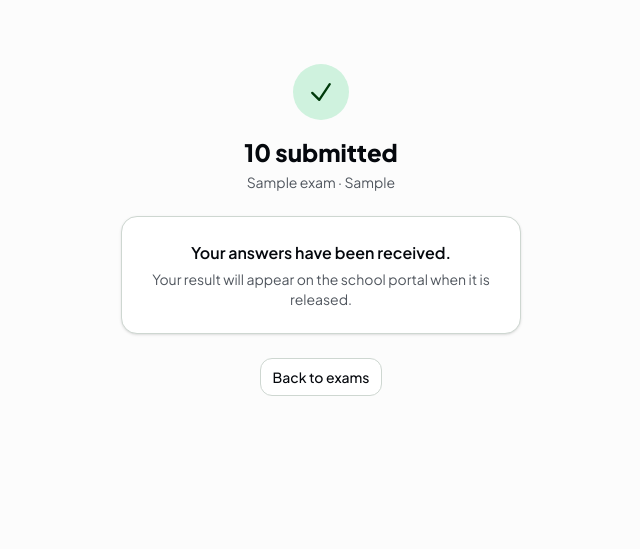
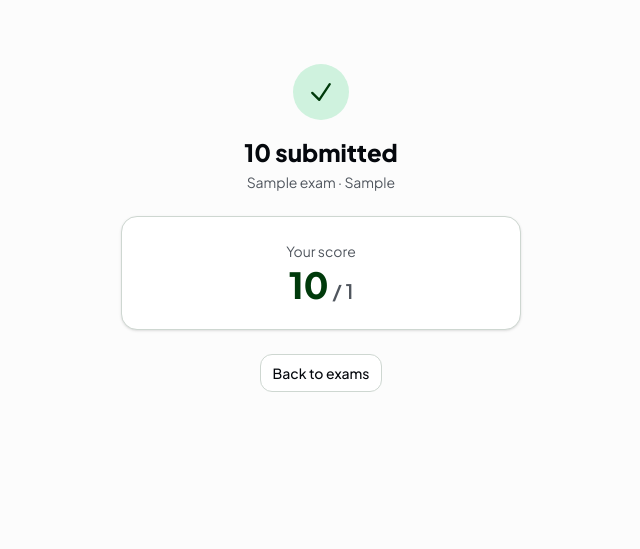
Before and after one commit to Pheebemi/laazeere-exams, a Django app: template templates/exams/already_submitted.html in a window 1280 px wide. Shown: the part 65-614 px from the top of the page, without its empty margins (319-959 px from the left). Run offline with Django 5.2, Linux system fonts and the light colour scheme; the template is opened without the code that fills it: most values are stand-ins (such as "Sample title", 1, 10 or a date in 2020); style sheets or scripts are compiled from the project's sources.

Commit message:
Show students their score again right after submitting
Undo the hidden-scores change: the submitted page shows the score again,
and the exam list shows "Done · score/total".

Co-Authored-By: Claude Opus 5.5 <noreply@anthropic.com>
Claude-Session: https://claude.ai/code/session_012Ki6p1WmjFkbJcoH2Sqa1h

```diff
--- a/templates/exams/already_submitted.html
+++ b/templates/exams/already_submitted.html
@@ -8,10 +8,9 @@
     <h1 class="mt-4 text-2xl font-extrabold">{{ exam.get_score_target_display }} submitted</h1>
     <p class="mt-1 text-sm text-muted-foreground">{{ exam.subject }} &middot; {{ exam.get_term_display }}</p>
 
-    {# Scores are never shown to students here — they see their result on the main portal once the school releases it. #}
     <div class="card mt-6 p-6">
-        <p class="font-semibold">Your answers have been received.</p>
-        <p class="text-sm text-muted-foreground mt-1">Your result will appear on the school portal when it is released.</p>
+        <p class="text-sm text-muted-foreground">Your score</p>
+        <p class="text-4xl font-extrabold text-primary mt-1">{{ submission.score|floatformat:"-2" }}<span class="text-xl text-muted-foreground font-semibold"> / {{ exam.total_marks }}</span></p>
     </div>
 
     <a href="{% url 'exams:exam_list' %}" class="btn-outline mt-6">Back to exams</a>
--- a/templates/exams/exam_list.html
+++ b/templates/exams/exam_list.html
@@ -24,7 +24,7 @@
             <div class="shrink-0">
                 {% if row.state == "submitted" %}
                     <a href="{% url 'exams:already_submitted' exam.id %}" class="inline-flex items-center rounded-full bg-secondary text-secondary-foreground px-3 py-1.5 text-sm font-semibold">
-                        &#10003; Submitted
+                        Done &middot; {{ row.submission.score|floatformat:"-2" }}/{{ exam.total_marks }}
                     </a>
                 {% elif row.state == "in_progress" %}
                     <a href="{% url 'exams:start_exam' exam.id %}" class="btn-primary">Continue</a>
```
Also changed, not shown: exams/tests.py (+3 -7 lines), README.md.
